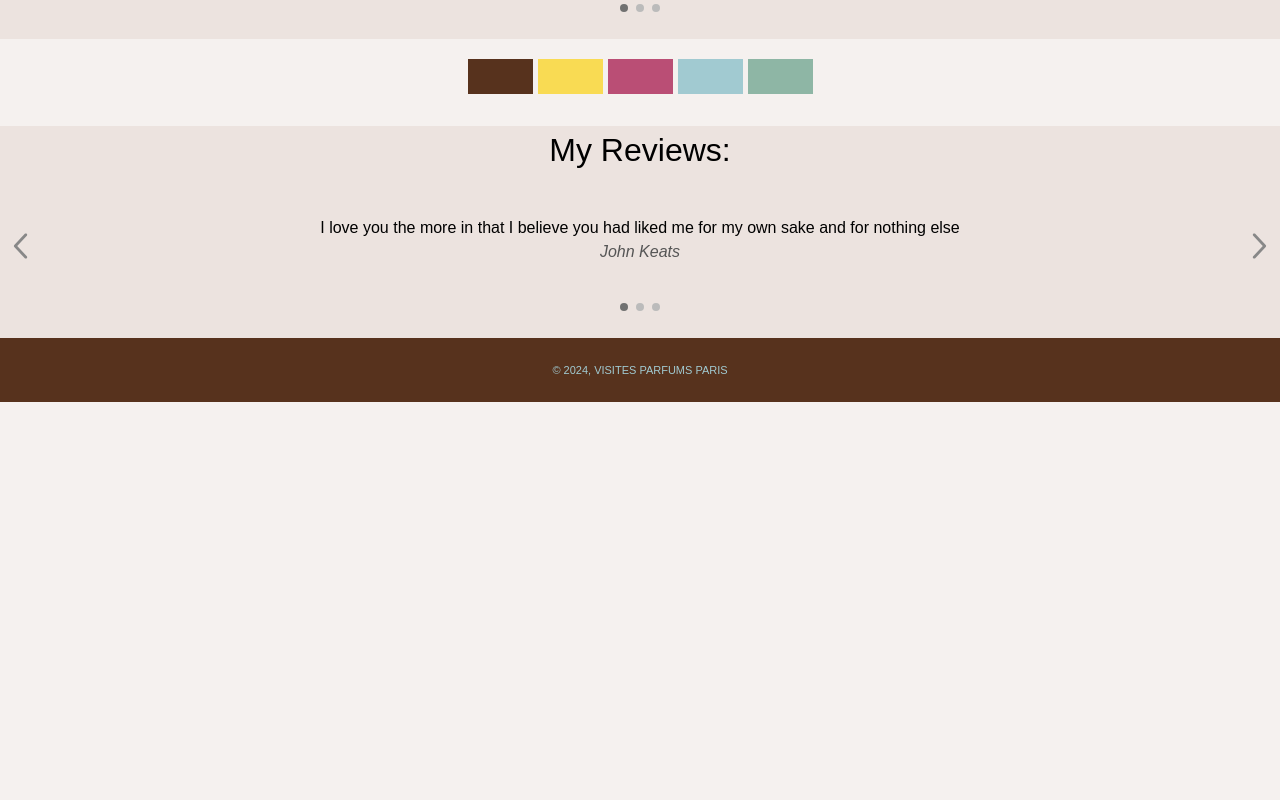
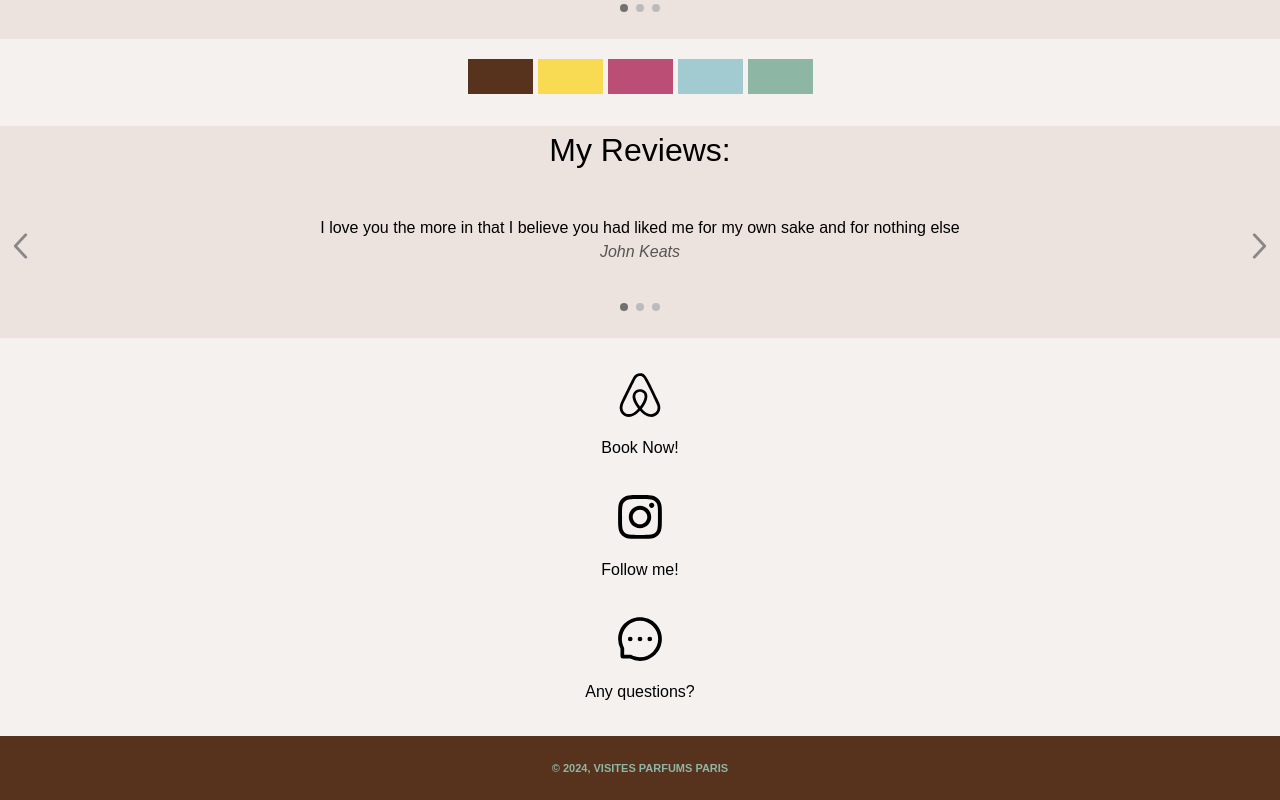
Before and after one commit to max481516/visitesparfums.com, a React (Vite) app: page / in a window 1280 px wide. Shown: the part 1988-2788 px from the top of the page. Before the commit the page ends 2390 px from the top, so only its background shows below. Built offline with nearby package versions, Linux system fonts and the light colour scheme.

Commit message:
ContacUs.jsx added

```diff
--- /dev/null
+++ b/src/components/ContactUs.jsx
@@ -0,0 +1,64 @@
+import styled from "styled-components";
+import { Link } from "react-router-dom";
+import { FaInstagram } from "react-icons/fa";
+import { FaAirbnb } from "react-icons/fa";
+import { AiOutlineMessage } from "react-icons/ai";
+
+export default function ContactUs() {
+  return (
+    <Wrapper>
+      <Book to="/booking">
+        <FaAirbnb size={50} />
+        <Title>Book Now!</Title>
+      </Book>
+      <FollowUs href="https://www.instagram.com/visitesparfumsparis/">
+        <FaInstagram size={50} />
+        <Title>Follow me!</Title>
+      </FollowUs>
+      <ContactForm>
+        <AiOutlineMessage size={50} />
+        <Title>Any questions?</Title>
+      </ContactForm>
+    </Wrapper>
+  );
+}
+
+const Wrapper = styled.div`
+  display: flex;
+  flex-direction: column;
+  align-items: center;
+  padding: 2rem;
+  gap: 2rem;
+`;
+
+const Title = styled.h2`
+  font-size: 1rem;
+  font-weight: 500;
+`;
+
+const Book = styled(Link)`
+  display: flex;
+  flex-direction: column;
+  align-items: center;
+  gap: 1rem;
+  text-decoration: none;
+  color: black;
+`;
+
+const FollowUs = styled.a`
+  display: flex;
+  flex-direction: column;
+  align-items: center;
+  gap: 1rem;
+  text-decoration: none;
+  color: black;
+`;
+
+const ContactForm = styled.div`
+  display: flex;
+  flex-direction: column;
+  align-items: center;
+  gap: 1rem;
+  text-decoration: none;
+  color: black;
+`;
--- a/src/components/Footer.jsx
+++ b/src/components/Footer.jsx
@@ -1,6 +1,6 @@
 import { useEffect, useRef } from "react";
 import styled from "styled-components";
-import { IoArrowUpSharp } from "react-icons/io5";
+import { IoIosArrowDropup } from "react-icons/io";
 
 export default function Footer() {
   const iconRef = useRef(null);
@@ -43,19 +43,14 @@ export default function Footer() {
 
   return (
     <FooterContainer ref={footerRef}>
-      <ArrowTop
+      <BackToTop
         href="#nav"
         title="back to top"
         ref={iconRef}
         onClick={handleScrollToTop}
       >
-        <IoArrowUpSharp
-          style={{
-            width: "38px",
-            height: "38px",
-          }}
-        />
-      </ArrowTop>
+        <IoIosArrowDropup size={38} />
+      </BackToTop>
       <Copyright>© 2024, VISITES PARFUMS PARIS</Copyright>
     </FooterContainer>
   );
@@ -69,7 +64,7 @@ const FooterContainer = styled.footer`
   position: relative;
 `;
 
-const ArrowTop = styled.a`
+const BackToTop = styled.a`
   position: fixed;
   bottom: calc(12rem / 16);
   left: 4px;
@@ -78,8 +73,9 @@ const ArrowTop = styled.a`
 `;
 
 const Copyright = styled.small`
-  color: var(--color-blue);
+  color: var(--color-green);
   font-size: calc(11rem / 16);
+  font-weight: 600;
   position: absolute;
   top: 50%;
   left: 50%;
--- a/src/components/Navbar.jsx
+++ b/src/components/Navbar.jsx
@@ -12,7 +12,7 @@ export default function Navbar() {
 
   return (
     <>
-      <Nav id="nav">
+      <Nav>
         <LogoLink to="/">
           <Logo src={logo}></Logo>
         </LogoLink>
@@ -23,7 +23,7 @@ export default function Navbar() {
           <NavItem to="/contact-us">{t("Contact Us")}</NavItem>
         </NavMenu>
         <NavBtn>
-          <NavBtnLink to="/Booking">{t("Book Now!")}</NavBtnLink>
+          <NavBtnLink to="/booking">{t("Book Now!")}</NavBtnLink>
         </NavBtn>
       </Nav>
       <Sidebar isOpen={isOpen} toggle={toggle} />
--- a/src/components/Sidebar.jsx
+++ b/src/components/Sidebar.jsx
@@ -22,7 +22,7 @@ export default function Sidebar({ isOpen, toggle }) {
         <SideBarItem onClick={toggle} to="/contact-us">
           {t("Contact Us")}
         </SideBarItem>
-        <SideBarItem onClick={toggle} to="/Booking">
+        <SideBarItem onClick={toggle} to="/booking">
           {t("Book Now!")}
         </SideBarItem>
       </SideMenu>
--- a/src/pages/index.jsx
+++ b/src/pages/index.jsx
@@ -3,6 +3,7 @@ import PhotoCarousel from "../components/PhotoCarousel";
 import Decoration from "../components/Decoration";
 import Header from "../components/Header";
 import ReasonsWhy from "../components/ReasonsWhy";
+import ContactUs from "../components/ContactUs";
 
 const images = [
   {
@@ -24,10 +25,10 @@ export default function Home() {
       <Decoration />
       <ReasonsWhy title="3 Reasons Why:" />
       <AboutMe />
-      {/* <ReasonsWhy title="My Reviews:" /> */}
       <ReasonsWhy title="My Reviews:" />
       <Decoration />
       <ReasonsWhy title="My Reviews:" />
+      <ContactUs />
     </>
   );
 }
```
